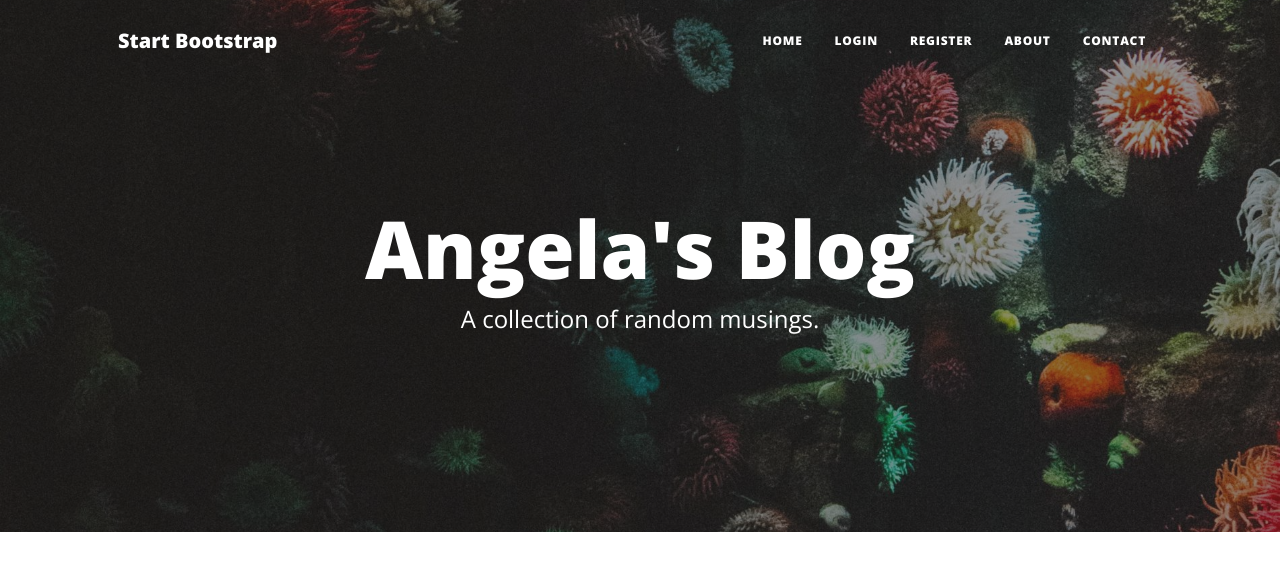
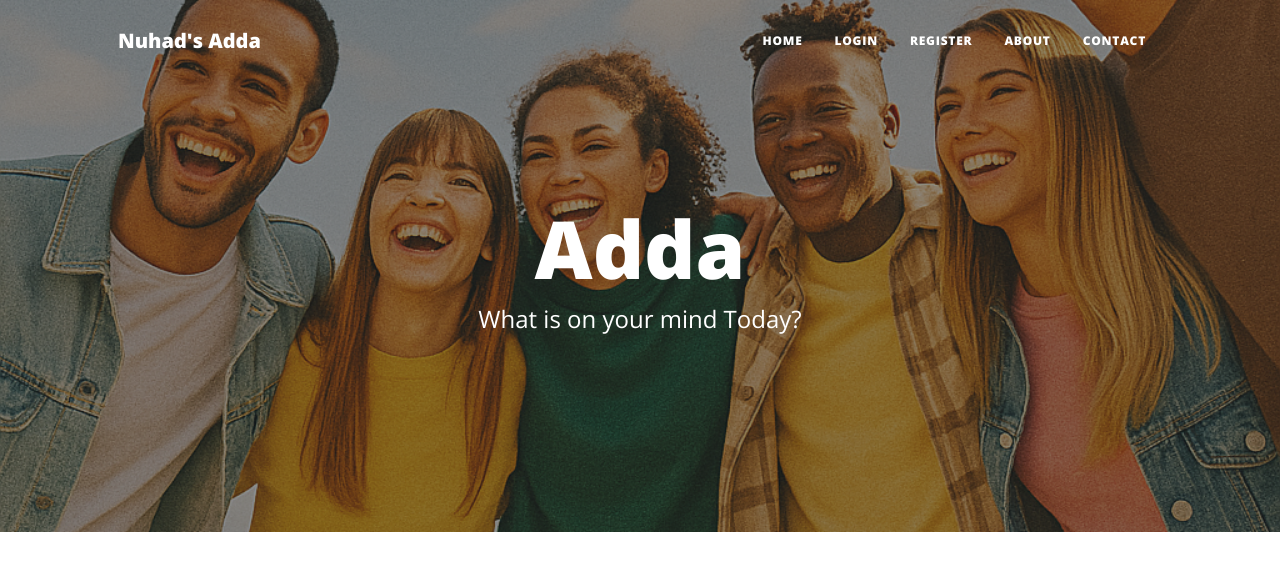
Before and after one commit to Syed-Nuhad/New-Blog, a Flask app: page / in a window 1280 px wide. Shown: the top 572 px of the page. Run offline with Flask 3, Linux system fonts and the light colour scheme; data that the repository does not hold is empty; some libraries are stand-ins or nearby versions.

Commit message:
Added some bug fixes

```diff
--- a/main.py
+++ b/main.py
@@ -42,7 +42,7 @@ gravatar = Gravatar(app,
 # CREATE DATABASE
 class Base(DeclarativeBase):
     pass
-app.config['SQLALCHEMY_DATABASE_URI'] = 'sqlite:///posts.db'
+app.config['SQLALCHEMY_DATABASE_URI'] = os.environ.get("postgresql://blog_0gda_user:bhZ4Fq8L7HSrQdHCjnB8vxkWVWwLmCb0@dpg-d058bk3e5dus73d3bjm0-a/blog_0gda", 'sqlite:///posts.db')
 db = SQLAlchemy(model_class=Base)
 db.init_app(app)
 
@@ -254,13 +254,6 @@ def delete_post(post_id):
 def about():
     return render_template("about.html", current_user=current_user)
 
-
-@app.route("/contact", methods=["GET", "POST"])
-def contact():
-    return render_template("contact.html", current_user=current_user)
-
-
-
 MAIL_ADDRESS = os.environ.get("email")
 MAIL_APP_PW = os.environ.get("PASSWORD_KEY")
 
--- a/templates/header.html
+++ b/templates/header.html
@@ -8,7 +8,7 @@
     />
     <meta name="description" content="" />
     <meta name="author" content="" />
-    <title>Angela's Blog</title>
+    <title>Nuhad's Adda</title>
     {% block styles %}
     <!-- Load Bootstrap-Flask CSS here -->
     {{ bootstrap.load_css() }}
@@ -44,7 +44,7 @@
     <!-- Navigation-->
     <nav class="navbar navbar-expand-lg navbar-light" id="mainNav">
       <div class="container px-4 px-lg-5">
-        <a class="navbar-brand" href="/">Start Bootstrap</a>
+        <a class="navbar-brand" href="/">Nuhad's Adda</a>
         <button
           class="navbar-toggler"
           type="button"
--- a/templates/index.html
+++ b/templates/index.html
@@ -9,8 +9,8 @@
     <div class="row gx-4 gx-lg-5 justify-content-center">
       <div class="col-md-10 col-lg-8 col-xl-7">
         <div class="site-heading">
-          <h1>Angela's Blog</h1>
-          <span class="subheading">A collection of random musings.</span>
+          <h1>Adda</h1>
+          <span class="subheading">What is on your mind Today?</span>
         </div>
       </div>
     </div>
```
Also changed, not shown: static/assets/favicon.ico, static/assets/img/home-bg.jpg.
